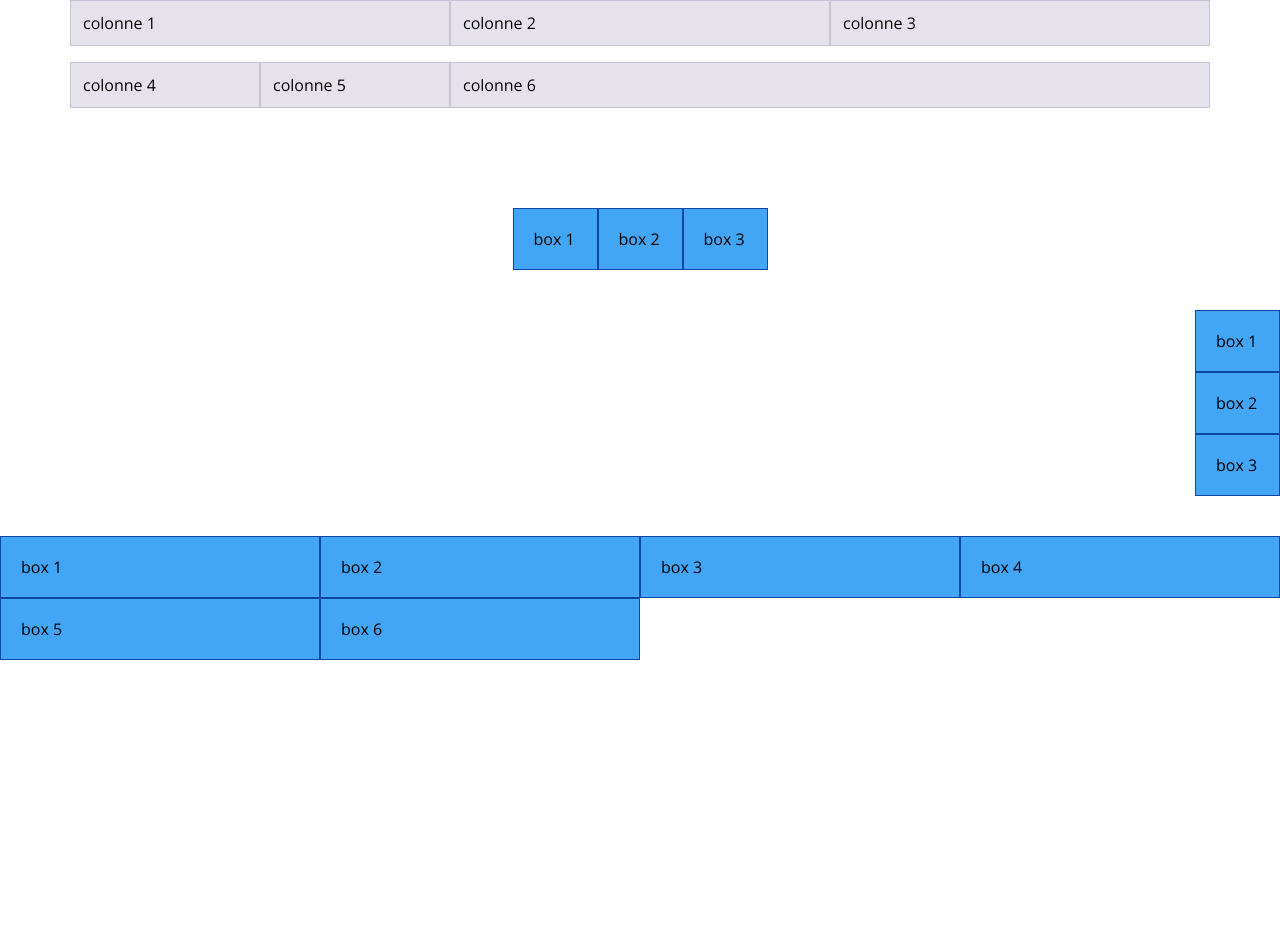
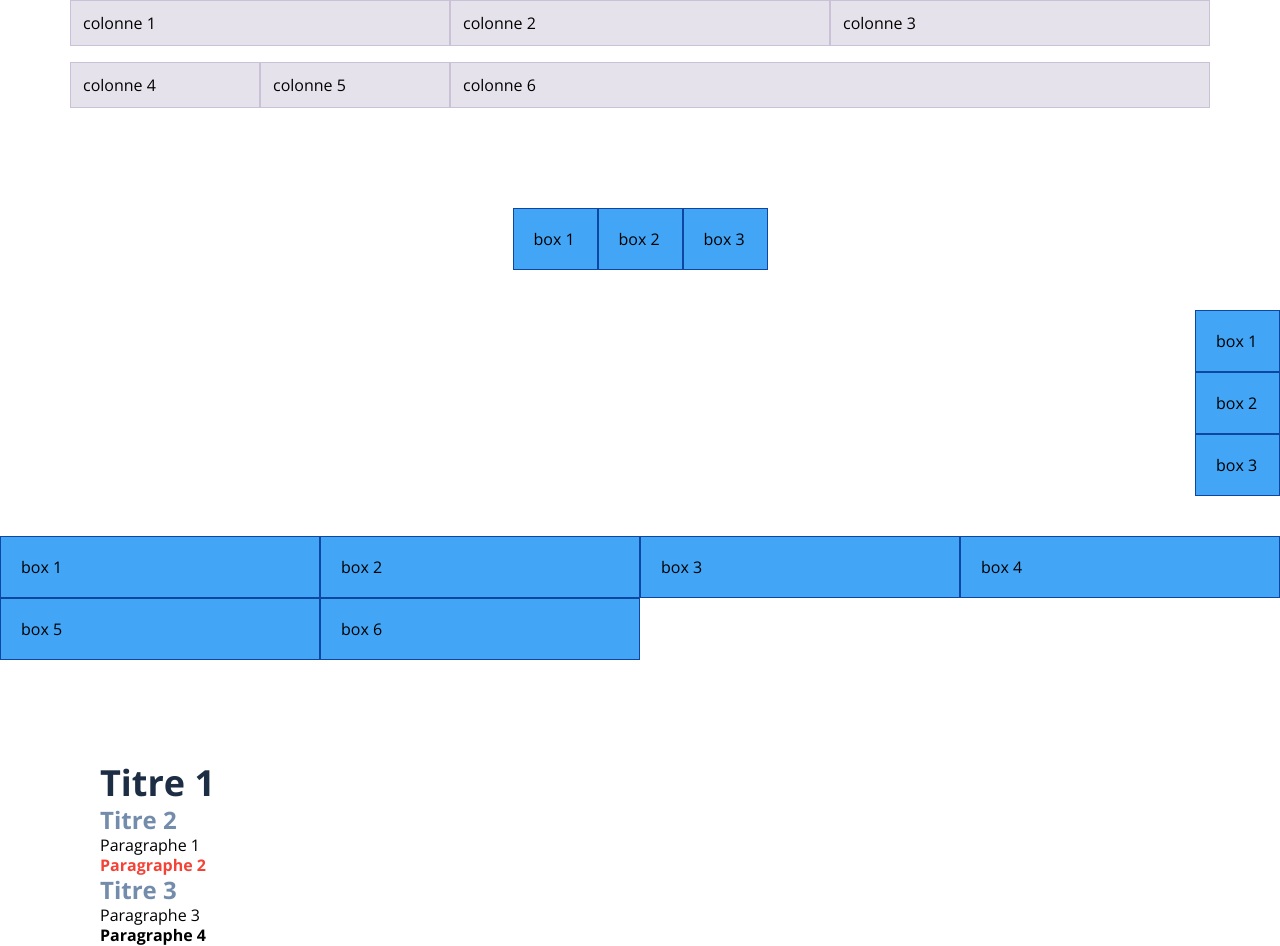
Before and after one commit to OkuroYume/examen-revision, a website built with Parcel: page src/index.html in a window 1280 px wide. Before the commit the page ends 800 px from the top, so only its background shows below. Built offline with nearby package versions, Linux system fonts and the light colour scheme.

Commit message:
selecteurs ex done

```diff
--- a/src/index.html
+++ b/src/index.html
@@ -49,6 +49,17 @@
         <div class="flexbox_box">box 6</div>
       </div>
     </div>
+    <div class="selectors">
+      <h2>Titre 1</h2>
+      <div class="article">
+        <h3>Titre 2</h3>
+        <p>Paragraphe 1</p>
+        <p class="highlight">Paragraphe 2</p>
+      </div>
+      <h3>Titre 3</h3>
+      <p>Paragraphe 3</p>
+      <p class="highlight">Paragraphe 4</p>
+    </div>
     <script src="js/main.js" type="module"></script>
   </body>
 </html>
--- a/src/scss/main.scss
+++ b/src/scss/main.scss
@@ -3,3 +3,4 @@
 @import "modules/example";
 @import "bootstrap/scss/bootstrap-grid";
 @import "modules/flexbox";
+@import "modules/selecteurs";
--- /dev/null
+++ b/src/scss/modules/_selecteurs.scss
@@ -0,0 +1,27 @@
+.selectors {
+  margin-left: 100px;
+}
+
+h2 {
+  color: #1d2d44;
+  font-size: 36px;
+}
+
+h3 {
+  color: #748cab;
+  font-size: 24px;
+}
+
+p {
+  color: #000;
+  font-size: 16px;
+}
+
+.highlight {
+  font-size: 16px;
+  font-weight: 700;
+}
+
+.article p.highlight {
+  color: #f44336;
+}
```
